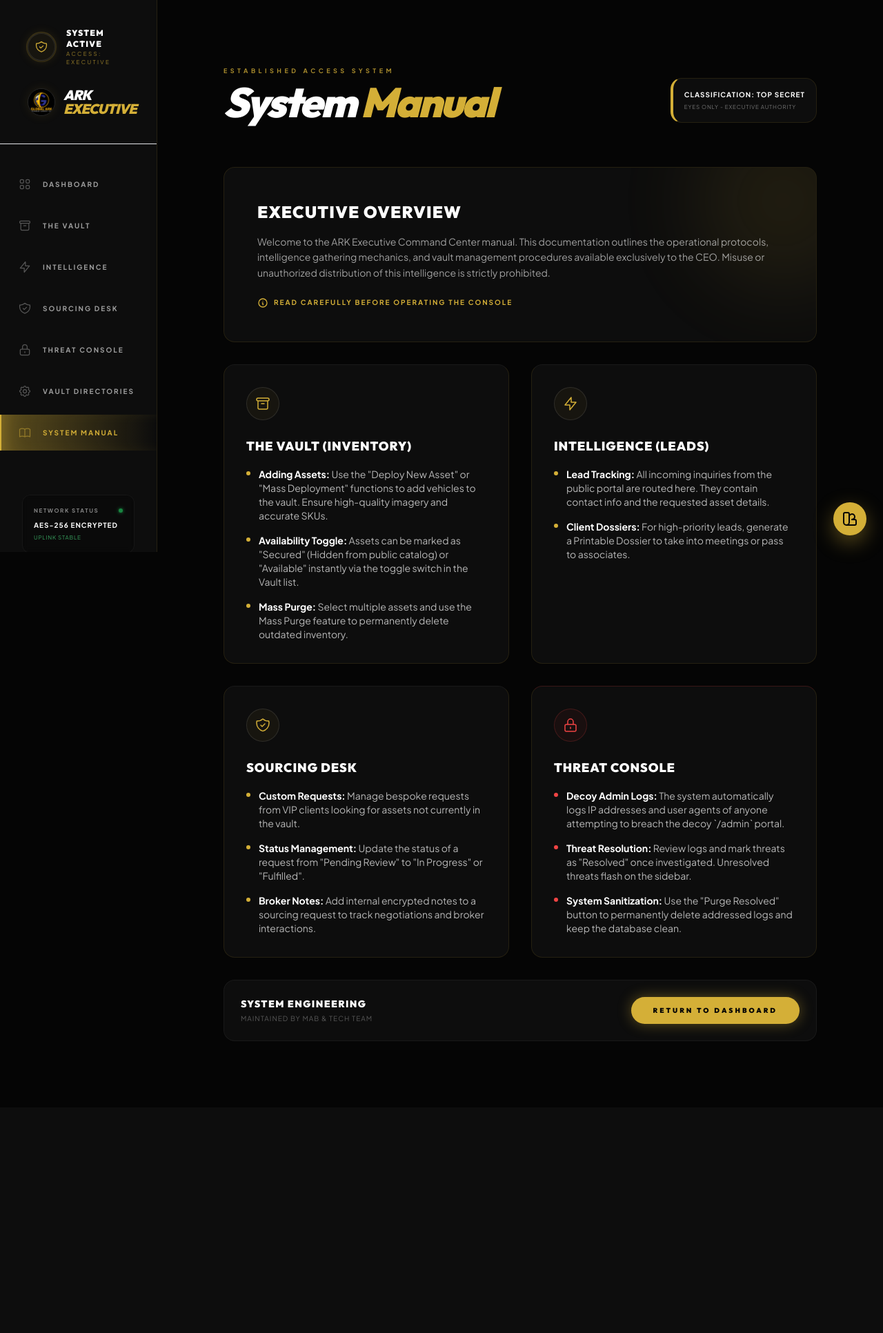
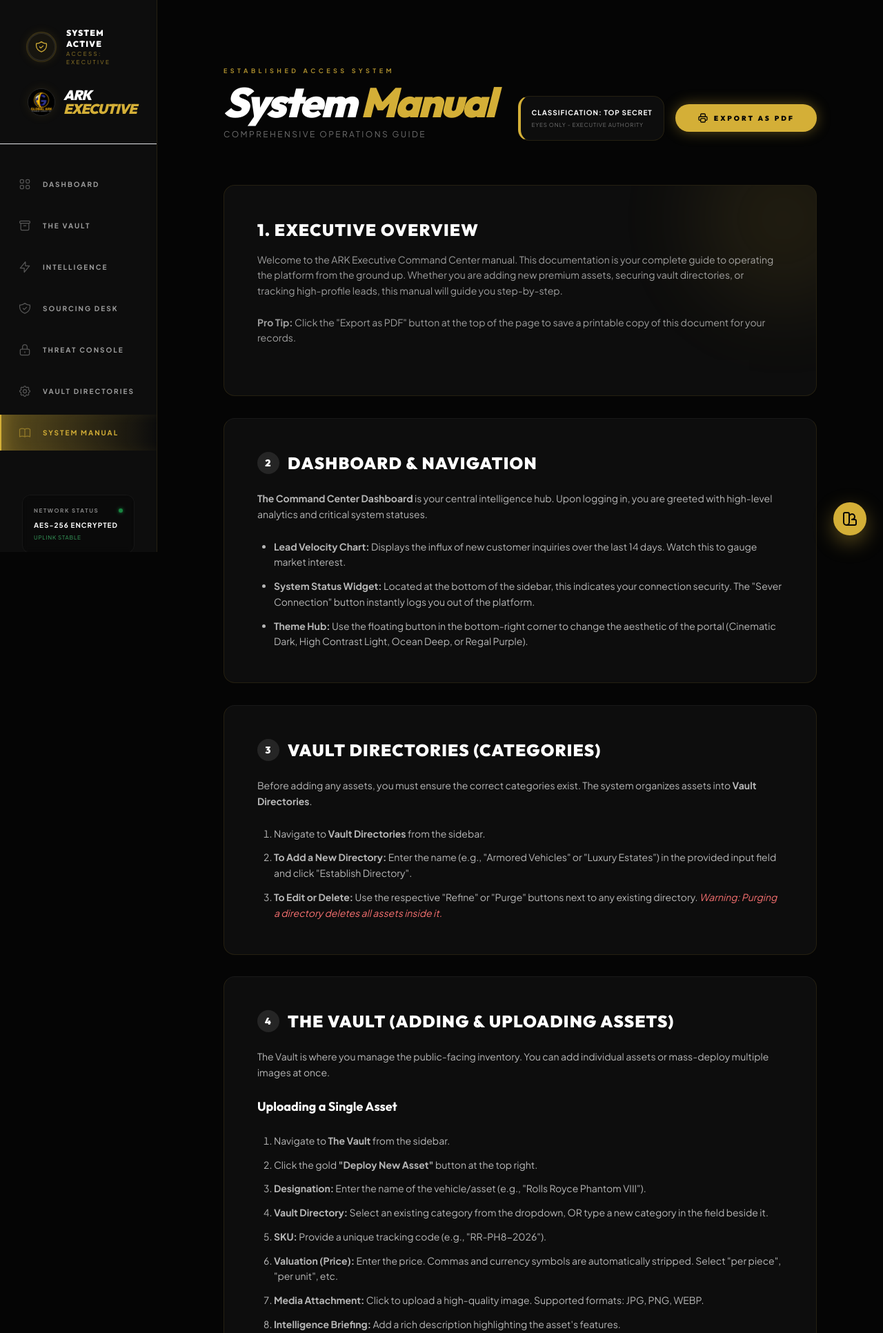
Before and after one commit to muftahu2007/Ark-global-resources-, a Django app: page /ceo-portal/help/ in a window 1280 px wide. Shown: the top 1932 px of the page at 69% size. Before the commit the page ends 1494 px from the top, so only its background shows below. Run offline with Django 5.2, Linux system fonts and the light colour scheme; a user stored in the database is signed in; data that the repository does not hold is empty.

Commit message:
Reviewed  Admin Manual & debug

```diff
--- a/ceo_portal/templates/ceo_portal/help.html
+++ b/ceo_portal/templates/ceo_portal/help.html
@@ -2,7 +2,12 @@
 {% load static %}
 
 {% block header %}
-<h2 class="text-6xl font-black italic tracking-tighter" style="color: var(--text-primary);">System <span style="color: var(--accent-color);">Manual</span></h2>
+<div class="flex items-end gap-6">
+    <div>
+        <h2 class="text-6xl font-black italic tracking-tighter" style="color: var(--text-primary);">System <span style="color: var(--accent-color);">Manual</span></h2>
+        <p class="text-[12px] tracking-[0.2em] uppercase opacity-70 mt-2">Comprehensive Operations Guide</p>
+    </div>
+</div>
 {% endblock %}
 
 {% block header_actions %}
@@ -11,124 +16,161 @@
         <p class="text-[10px] tracking-widest uppercase font-black" style="color: var(--text-primary);">Classification: Top Secret</p>
         <p class="text-[8px] tracking-widest uppercase opacity-70 mt-1">Eyes Only - Executive Authority</p>
     </div>
+    <button onclick="window.print()" class="btn-gold flex items-center gap-2">
+        <svg xmlns="http://www.w3.org/2000/svg" class="h-4 w-4" fill="none" viewBox="0 0 24 24" stroke="currentColor">
+            <path stroke-linecap="round" stroke-linejoin="round" stroke-width="2" d="M17 17h2a2 2 0 002-2v-4a2 2 0 00-2-2H5a2 2 0 00-2 2v4a2 2 0 002 2h2m2 4h6a2 2 0 002-2v-4a2 2 0 00-2-2H9a2 2 0 00-2 2v4a2 2 0 002 2zm8-12V5a2 2 0 00-2-2H9a2 2 0 00-2 2v4h10z" />
+        </svg>
+        Export as PDF
+    </button>
 </div>
 {% endblock %}
 
 {% block content %}
+<style>
+    /* Print Styles to make it look like a PDF when printed */
+    @media print {
+        body { background: white !important; color: black !important; }
+        .glass-panel { background: white !important; border: 1px solid #ddd !important; box-shadow: none !important; color: black !important; break-inside: avoid; margin-bottom: 20px;}
+        h2, h3, h4, p, li, strong, span { color: black !important; }
+        .btn-gold, .theme-hub, header, #sidebar { display: none !important; }
+        main { padding: 0 !important; margin: 0 !important; width: 100% !important; max-width: 100% !important; }
+        .print-break { page-break-before: always; }
+    }
+</style>
+
 <div class="space-y-8 animate-fadeInUp">
 
     <!-- Introduction -->
     <div class="glass-panel p-8 md:p-12 relative overflow-hidden group">
         <div class="absolute -right-20 -top-20 w-64 h-64 rounded-full blur-3xl opacity-10 group-hover:opacity-20 transition-opacity" style="background: var(--accent-color);"></div>
-        <div class="relative z-10 max-w-3xl">
-            <h3 class="text-2xl font-black uppercase tracking-wider mb-4" style="color: var(--text-primary);">Executive Overview</h3>
+        <div class="relative z-10 max-w-4xl">
+            <h3 class="text-2xl font-black uppercase tracking-wider mb-4" style="color: var(--text-primary);">1. Executive Overview</h3>
             <p class="text-sm leading-relaxed mb-6" style="color: var(--text-secondary);">
-                Welcome to the ARK Executive Command Center manual. This documentation outlines the operational protocols, intelligence gathering mechanics, and vault management procedures available exclusively to the CEO. Misuse or unauthorized distribution of this intelligence is strictly prohibited.
+                Welcome to the ARK Executive Command Center manual. This documentation is your complete guide to operating the platform from the ground up. Whether you are adding new premium assets, securing vault directories, or tracking high-profile leads, this manual will guide you step-by-step. <br><br>
+                <strong>Pro Tip:</strong> Click the "Export as PDF" button at the top of the page to save a printable copy of this document for your records.
             </p>
-            <div class="flex items-center gap-2 text-[10px] uppercase tracking-[0.2em] font-bold" style="color: var(--accent-color);">
-                <svg xmlns="http://www.w3.org/2000/svg" class="h-4 w-4" fill="none" viewBox="0 0 24 24" stroke="currentColor">
-                    <path stroke-linecap="round" stroke-linejoin="round" stroke-width="2" d="M13 16h-1v-4h-1m1-4h.01M21 12a9 9 0 11-18 0 9 9 0 0118 0z" />
-                </svg>
-                <span>Read Carefully Before Operating The Console</span>
-            </div>
         </div>
     </div>
 
-    <!-- Grid of Guidelines -->
-    <div class="grid grid-cols-1 md:grid-cols-2 gap-8">
-
-        <!-- The Vault -->
-        <div class="glass-panel p-8 border-t border-t-white/5 hover:border-t-ark-gold transition-colors group">
-            <div class="w-12 h-12 rounded-full mb-6 flex items-center justify-center border border-white/10" style="background: rgba(212, 175, 55, 0.05);">
-                <svg xmlns="http://www.w3.org/2000/svg" class="h-6 w-6" style="color: var(--accent-color);" fill="none" viewBox="0 0 24 24" stroke="currentColor">
-                    <path stroke-linecap="round" stroke-linejoin="round" stroke-width="1.5" d="M5 8h14M5 8a2 2 0 110-4h14a2 2 0 110 4M5 8v10a2 2 0 002 2h10a2 2 0 002-2V8m-9 4h4" />
-                </svg>
-            </div>
-            <h4 class="text-lg font-black uppercase tracking-wider mb-4 text-white">The Vault (Inventory)</h4>
-            <ul class="space-y-4 text-sm text-white/70">
-                <li class="flex items-start gap-3">
-                    <div class="w-1.5 h-1.5 rounded-full mt-1.5 flex-shrink-0" style="background: var(--accent-color);"></div>
-                    <p><strong class="text-white">Adding Assets:</strong> Use the "Deploy New Asset" or "Mass Deployment" functions to add vehicles to the vault. Ensure high-quality imagery and accurate SKUs.</p>
-                </li>
-                <li class="flex items-start gap-3">
-                    <div class="w-1.5 h-1.5 rounded-full mt-1.5 flex-shrink-0" style="background: var(--accent-color);"></div>
-                    <p><strong class="text-white">Availability Toggle:</strong> Assets can be marked as "Secured" (Hidden from public catalog) or "Available" instantly via the toggle switch in the Vault list.</p>
-                </li>
-                <li class="flex items-start gap-3">
-                    <div class="w-1.5 h-1.5 rounded-full mt-1.5 flex-shrink-0" style="background: var(--accent-color);"></div>
-                    <p><strong class="text-white">Mass Purge:</strong> Select multiple assets and use the Mass Purge feature to permanently delete outdated inventory.</p>
-                </li>
+    <!-- Section: Basic Operation & Dashboard -->
+    <div class="glass-panel p-8 md:p-12 border-t border-t-white/5 hover:border-t-ark-gold transition-colors">
+        <h3 class="text-2xl font-black uppercase tracking-wider mb-6 text-white flex items-center gap-3">
+            <span class="w-8 h-8 flex items-center justify-center rounded-full bg-white/10 text-sm">2</span>
+            Dashboard & Navigation
+        </h3>
+        <div class="space-y-6 text-sm text-white/70 leading-relaxed">
+            <p><strong>The Command Center Dashboard</strong> is your central intelligence hub. Upon logging in, you are greeted with high-level analytics and critical system statuses.</p>
+            <ul class="list-disc pl-6 space-y-3">
+                <li><strong>Lead Velocity Chart:</strong> Displays the influx of new customer inquiries over the last 14 days. Watch this to gauge market interest.</li>
+                <li><strong>System Status Widget:</strong> Located at the bottom of the sidebar, this indicates your connection security. The "Sever Connection" button instantly logs you out of the platform.</li>
+                <li><strong>Theme Hub:</strong> Use the floating button in the bottom-right corner to change the aesthetic of the portal (Cinematic Dark, High Contrast Light, Ocean Deep, or Regal Purple).</li>
             </ul>
         </div>
+    </div>
 
-        <!-- Intelligence Hub -->
-        <div class="glass-panel p-8 border-t border-t-white/5 hover:border-t-ark-gold transition-colors group">
-            <div class="w-12 h-12 rounded-full mb-6 flex items-center justify-center border border-white/10" style="background: rgba(212, 175, 55, 0.05);">
-                <svg xmlns="http://www.w3.org/2000/svg" class="h-6 w-6" style="color: var(--accent-color);" fill="none" viewBox="0 0 24 24" stroke="currentColor">
-                    <path stroke-linecap="round" stroke-linejoin="round" stroke-width="1.5" d="M13 10V3L4 14h7v7l9-11h-7z" />
-                </svg>
-            </div>
-            <h4 class="text-lg font-black uppercase tracking-wider mb-4 text-white">Intelligence (Leads)</h4>
-            <ul class="space-y-4 text-sm text-white/70">
-                <li class="flex items-start gap-3">
-                    <div class="w-1.5 h-1.5 rounded-full mt-1.5 flex-shrink-0" style="background: var(--accent-color);"></div>
-                    <p><strong class="text-white">Lead Tracking:</strong> All incoming inquiries from the public portal are routed here. They contain contact info and the requested asset details.</p>
-                </li>
-                <li class="flex items-start gap-3">
-                    <div class="w-1.5 h-1.5 rounded-full mt-1.5 flex-shrink-0" style="background: var(--accent-color);"></div>
-                    <p><strong class="text-white">Client Dossiers:</strong> For high-priority leads, generate a Printable Dossier to take into meetings or pass to associates.</p>
-                </li>
+    <!-- Section: Vault Directories -->
+    <div class="glass-panel p-8 md:p-12 border-t border-t-white/5 hover:border-t-ark-gold transition-colors">
+        <h3 class="text-2xl font-black uppercase tracking-wider mb-6 text-white flex items-center gap-3">
+            <span class="w-8 h-8 flex items-center justify-center rounded-full bg-white/10 text-sm">3</span>
+            Vault Directories (Categories)
+        </h3>
+        <div class="space-y-6 text-sm text-white/70 leading-relaxed">
+            <p>Before adding any assets, you must ensure the correct categories exist. The system organizes assets into <strong>Vault Directories</strong>.</p>
+            <ol class="list-decimal pl-6 space-y-3">
+                <li>Navigate to <strong>Vault Directories</strong> from the sidebar.</li>
+                <li><strong>To Add a New Directory:</strong> Enter the name (e.g., "Armored Vehicles" or "Luxury Estates") in the provided input field and click "Establish Directory".</li>
+                <li><strong>To Edit or Delete:</strong> Use the respective "Refine" or "Purge" buttons next to any existing directory. <em class="text-red-400">Warning: Purging a directory deletes all assets inside it.</em></li>
+            </ol>
+        </div>
+    </div>
+
+    <!-- Section: The Vault (Inventory Management) -->
+    <div class="glass-panel p-8 md:p-12 border-t border-t-white/5 hover:border-t-ark-gold transition-colors print-break">
+        <h3 class="text-2xl font-black uppercase tracking-wider mb-6 text-white flex items-center gap-3">
+            <span class="w-8 h-8 flex items-center justify-center rounded-full bg-white/10 text-sm">4</span>
+            The Vault (Adding & Uploading Assets)
+        </h3>
+        <div class="space-y-6 text-sm text-white/70 leading-relaxed">
+            <p>The Vault is where you manage the public-facing inventory. You can add individual assets or mass-deploy multiple images at once.</p>
+
+            <h4 class="text-lg font-bold text-white mt-4">Uploading a Single Asset</h4>
+            <ol class="list-decimal pl-6 space-y-3">
+                <li>Navigate to <strong>The Vault</strong> from the sidebar.</li>
+                <li>Click the gold <strong>"Deploy New Asset"</strong> button at the top right.</li>
+                <li><strong>Designation:</strong> Enter the name of the vehicle/asset (e.g., "Rolls Royce Phantom VIII").</li>
+                <li><strong>Vault Directory:</strong> Select an existing category from the dropdown, OR type a new category in the field beside it.</li>
+                <li><strong>SKU:</strong> Provide a unique tracking code (e.g., "RR-PH8-2026").</li>
+                <li><strong>Valuation (Price):</strong> Enter the price. Commas and currency symbols are automatically stripped. Select "per piece", "per unit", etc.</li>
+                <li><strong>Media Attachment:</strong> Click to upload a high-quality image. Supported formats: JPG, PNG, WEBP.</li>
+                <li><strong>Intelligence Briefing:</strong> Add a rich description highlighting the asset's features.</li>
+                <li>Click <strong>"Secure Asset in Vault"</strong>. By default, it will be visible on the public site.</li>
+            </ol>
+
+            <h4 class="text-lg font-bold text-white mt-6">Mass Deployment (Bulk Image Upload)</h4>
+            <p>If you have a folder full of asset images and want to upload them quickly without entering details for each:</p>
+            <ol class="list-decimal pl-6 space-y-3">
+                <li>From <strong>The Vault</strong>, click <strong>"Mass Deployment"</strong>.</li>
+                <li>Select a target Vault Directory.</li>
+                <li>Select multiple images from your computer.</li>
+                <li>Click <strong>"Execute Mass Deployment"</strong>. The system will automatically generate temporary SKUs and names for all images, and they will be saved as <strong>Archived (Hidden)</strong>. You can edit their details later.</li>
+            </ol>
+
+            <h4 class="text-lg font-bold text-white mt-6">Managing Existing Assets</h4>
+            <ul class="list-disc pl-6 space-y-3">
+                <li><strong>Toggle Visibility:</strong> In the Vault list, click the toggle switch to instantly hide an asset from the public site ("Secured") or make it visible ("Available").</li>
+                <li><strong>Mass Purge:</strong> Check the boxes next to multiple assets, then click the red "Mass Purge" button at the bottom to delete them simultaneously.</li>
             </ul>
         </div>
+    </div>
 
-        <!-- Sourcing Desk -->
-        <div class="glass-panel p-8 border-t border-t-white/5 hover:border-t-ark-gold transition-colors group">
-            <div class="w-12 h-12 rounded-full mb-6 flex items-center justify-center border border-white/10" style="background: rgba(212, 175, 55, 0.05);">
-                <svg xmlns="http://www.w3.org/2000/svg" class="h-6 w-6" style="color: var(--accent-color);" fill="none" viewBox="0 0 24 24" stroke="currentColor">
-                    <path stroke-linecap="round" stroke-linejoin="round" stroke-width="1.5" d="M9 12l2 2 4-4m5.618-4.016A11.955 11.955 0 0112 2.944a11.955 11.955 0 01-8.618 3.04A12.02 12.02 0 003 9c0 5.591 3.824 10.29 9 11.622 5.176-1.332 9-6.03 9-11.622 0-1.042-.133-2.052-.382-3.016z" />
-                </svg>
-            </div>
-            <h4 class="text-lg font-black uppercase tracking-wider mb-4 text-white">Sourcing Desk</h4>
-            <ul class="space-y-4 text-sm text-white/70">
-                <li class="flex items-start gap-3">
-                    <div class="w-1.5 h-1.5 rounded-full mt-1.5 flex-shrink-0" style="background: var(--accent-color);"></div>
-                    <p><strong class="text-white">Custom Requests:</strong> Manage bespoke requests from VIP clients looking for assets not currently in the vault.</p>
-                </li>
-                <li class="flex items-start gap-3">
-                    <div class="w-1.5 h-1.5 rounded-full mt-1.5 flex-shrink-0" style="background: var(--accent-color);"></div>
-                    <p><strong class="text-white">Status Management:</strong> Update the status of a request from "Pending Review" to "In Progress" or "Fulfilled".</p>
-                </li>
-                <li class="flex items-start gap-3">
-                    <div class="w-1.5 h-1.5 rounded-full mt-1.5 flex-shrink-0" style="background: var(--accent-color);"></div>
-                    <p><strong class="text-white">Broker Notes:</strong> Add internal encrypted notes to a sourcing request to track negotiations and broker interactions.</p>
-                </li>
+    <!-- Section: Intelligence & Leads -->
+    <div class="glass-panel p-8 md:p-12 border-t border-t-white/5 hover:border-t-ark-gold transition-colors">
+        <h3 class="text-2xl font-black uppercase tracking-wider mb-6 text-white flex items-center gap-3">
+            <span class="w-8 h-8 flex items-center justify-center rounded-full bg-white/10 text-sm">5</span>
+            Intelligence Hub (Leads)
+        </h3>
+        <div class="space-y-6 text-sm text-white/70 leading-relaxed">
+            <p>Whenever a customer submits an inquiry on an asset from the public website, it arrives here.</p>
+            <ol class="list-decimal pl-6 space-y-3">
+                <li>Navigate to <strong>Intelligence</strong> in the sidebar.</li>
+                <li>You will see a list of all incoming leads, showing the client's name, email, phone number, and the specific asset they are inquiring about.</li>
+                <li>Click <strong>"Print Dossier"</strong> to generate a formatted, printable intelligence report for that specific lead. This is perfect for physical filing or handing off to sales associates.</li>
+            </ol>
+        </div>
+    </div>
+
+    <!-- Section: Sourcing Desk -->
+    <div class="glass-panel p-8 md:p-12 border-t border-t-white/5 hover:border-t-ark-gold transition-colors print-break">
+        <h3 class="text-2xl font-black uppercase tracking-wider mb-6 text-white flex items-center gap-3">
+            <span class="w-8 h-8 flex items-center justify-center rounded-full bg-white/10 text-sm">6</span>
+            Sourcing Desk (Custom Requests)
+        </h3>
+        <div class="space-y-6 text-sm text-white/70 leading-relaxed">
+            <p>Customers can submit custom sourcing requests for assets that are not currently in your vault. You manage these operations here.</p>
+            <ol class="list-decimal pl-6 space-y-3">
+                <li>Navigate to the <strong>Sourcing Desk</strong>.</li>
+                <li>Click on any request's <strong>Tracking Code</strong> to open the detailed view.</li>
+                <li><strong>Status Updates:</strong> You can update the status of the request (Pending Review, In Progress, Fulfilled, Closed).</li>
+                <li><strong>Broker Notes:</strong> Use the Broker Notes section to write private, internal comments about the request (e.g., "Contacted supplier in Dubai, waiting for quote"). These notes are <strong>never</strong> seen by the customer.</li>
+                <li>Click <strong>"Update Sourcing Protocol"</strong> to save your changes.</li>
+            </ol>
+        </div>
+    </div>
+
+    <!-- Section: Threat Console -->
+    <div class="glass-panel p-8 md:p-12 border-t border-t-red-500/20 hover:border-t-red-500 transition-colors">
+        <h3 class="text-2xl font-black uppercase tracking-wider mb-6 text-white flex items-center gap-3">
+            <span class="w-8 h-8 flex items-center justify-center rounded-full bg-red-500/20 text-red-500 text-sm">7</span>
+            Threat Console (Security)
+        </h3>
+        <div class="space-y-6 text-sm text-white/70 leading-relaxed">
+            <p>The Ark platform utilizes a decoy admin portal. If malicious actors attempt to access the standard Django admin panel, they are trapped in a decoy, and their IP address is logged here.</p>
+            <ul class="list-disc pl-6 space-y-3">
+                <li><strong>Active Threats:</strong> Unresolved threats will cause a red pulse on your sidebar.</li>
+                <li><strong>Review & Resolve:</strong> Review the IP and attempted username. Click the checkmark icon to mark the threat as "Resolved".</li>
+                <li><strong>Sanitize System:</strong> Once resolved, click <strong>"Purge Resolved Logs"</strong> to delete the logs from the database permanently.</li>
             </ul>
         </div>
-
-        <!-- Threat Console -->
-        <div class="glass-panel p-8 border-t border-t-red-500/20 hover:border-t-red-500 transition-colors group">
-            <div class="w-12 h-12 rounded-full mb-6 flex items-center justify-center border border-red-500/20" style="background: rgba(239, 68, 68, 0.05);">
-                <svg xmlns="http://www.w3.org/2000/svg" class="h-6 w-6 text-red-500" fill="none" viewBox="0 0 24 24" stroke="currentColor">
-                    <path stroke-linecap="round" stroke-linejoin="round" stroke-width="1.5" d="M12 15v2m-6 4h12a2 2 0 002-2v-6a2 2 0 00-2-2H6a2 2 0 00-2 2v6a2 2 0 002 2zm10-10V7a4 4 0 00-8 0v4h8z" />
-                </svg>
-            </div>
-            <h4 class="text-lg font-black uppercase tracking-wider mb-4 text-white">Threat Console</h4>
-            <ul class="space-y-4 text-sm text-white/70">
-                <li class="flex items-start gap-3">
-                    <div class="w-1.5 h-1.5 rounded-full mt-1.5 bg-red-500 flex-shrink-0"></div>
-                    <p><strong class="text-white">Decoy Admin Logs:</strong> The system automatically logs IP addresses and user agents of anyone attempting to breach the decoy `/admin` portal.</p>
-                </li>
-                <li class="flex items-start gap-3">
-                    <div class="w-1.5 h-1.5 rounded-full mt-1.5 bg-red-500 flex-shrink-0"></div>
-                    <p><strong class="text-white">Threat Resolution:</strong> Review logs and mark threats as "Resolved" once investigated. Unresolved threats flash on the sidebar.</p>
-                </li>
-                <li class="flex items-start gap-3">
-                    <div class="w-1.5 h-1.5 rounded-full mt-1.5 bg-red-500 flex-shrink-0"></div>
-                    <p><strong class="text-white">System Sanitization:</strong> Use the "Purge Resolved" button to permanently delete addressed logs and keep the database clean.</p>
-                </li>
-            </ul>
-        </div>
-
     </div>
 
     <!-- Support Footer -->
```
